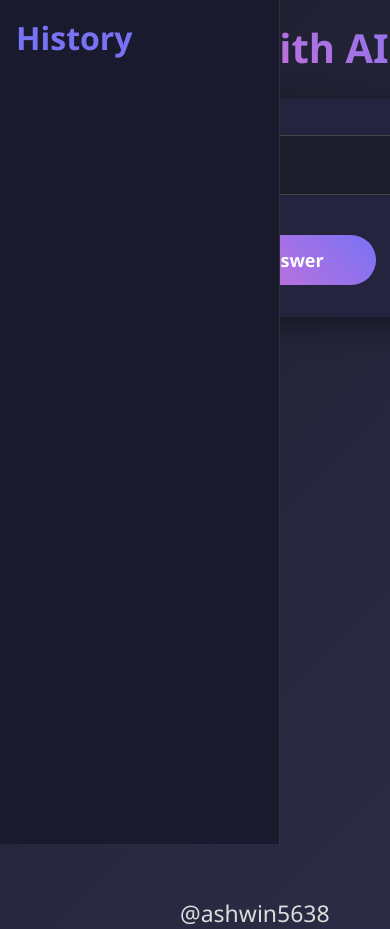
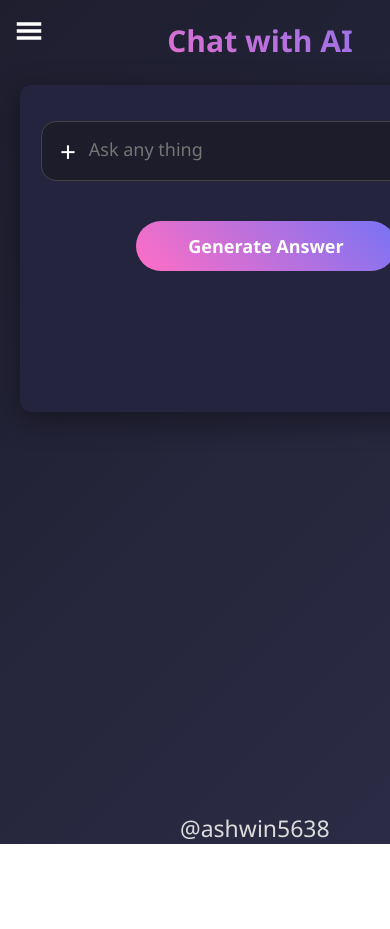
Before and after one commit to ashwin5638/AiChatApplication, a React (Create React App) app: page / in a window 390 px wide. Shown: the top 929 px of the page. After the commit the page ends 844 px from the top, so only its background shows below. Built offline with nearby package versions, Linux system fonts and the light colour scheme.

Commit message:
Update project

```diff
--- a/package.json
+++ b/package.json
@@ -3,6 +3,7 @@
   "version": "0.1.0",
   "private": true,
   "dependencies": {
+    "@react-icons/all-files": "^4.1.0",
     "@testing-library/dom": "^10.4.1",
     "@testing-library/jest-dom": "^6.8.0",
     "@testing-library/react": "^16.3.0",
@@ -13,6 +14,7 @@
     "lucide-react": "^0.542.0",
     "react": "^19.1.1",
     "react-dom": "^19.1.1",
+    "react-icons": "^5.5.0",
     "react-markdown": "^10.1.0",
     "react-scripts": "5.0.1",
     "remark-gfm": "^4.0.1",
--- a/src/Components/Chat/index.css
+++ b/src/Components/Chat/index.css
@@ -1,4 +1,6 @@
-/* Reset */
+/* -------------------- */
+/* 1. Global Reset + Base */
+/* -------------------- */
 * {
   margin: 0;
   padding: 0;
@@ -6,15 +8,12 @@
   font-family: "Segoe UI", Roboto, Helvetica, Arial, sans-serif;
 }
 
-/* Body */
 body {
   background: linear-gradient(135deg, #1e1e2f, #2b2b45);
   color: #fff;
   display: flex;
-
 }
 
-/* Container */
 .chat-div {
   display: flex;
   flex-direction: row;
@@ -24,8 +23,15 @@ body {
   margin: 0;
 }
 
+.head-mobile {
+  display: none;
+}
+
+/* -------------------- */
+/* 2. Desktop / Default */
+/* -------------------- */
 .chat-history {
-  width: 280px;           /* fixed width between 250–300px */
+  width: 280px;
   background: #1a1a2e;
   padding: 1rem;
   overflow-y: auto;
@@ -34,11 +40,46 @@ body {
   top: 0;
   left: 0;
   bottom: 0;
+  transition: transform 0.3s ease-in-out;
 }
 
-.chat-container{
+.chat-history.hidden {
+  transform: translateX(-100%);
+}
+.chat-history.active {
+  transform: translateX(0);
+  z-index: 1500;
+}
+
+.history-toggle {
+  position: fixed;
+  top: 15px;
+  left: 15px;
+  z-index: 2000;
+  background: transparent;
+  border: none;
+  color: #fff;
+  font-size: 28px;
+  cursor: pointer;
+  display: none;
+}
+
+.chat-container {
   display: flex;
   flex-direction: column;
+}
+
+.head-mobile {
+  display: block;
+  font-size: 24px;
+  font-weight: 600;
+  text-align: center;
+  margin-top: 60px;
+  color: #fff;
+}
+
+.history-head{
+  color: #7873f5;
 }
 
 .chat-item {
@@ -46,6 +87,7 @@ body {
   padding: 10px;
   border-radius: 8px;
   margin-bottom: 10px;
+  margin-top: 20px;
   cursor: pointer;
   transition: background 0.2s;
 }
@@ -53,23 +95,11 @@ body {
   background: #3a3a50;
 }
 
-
 .question {
   color: #a7a9ab;
   font-size: 15px;
 }
 
-.answer {
-  color: #fff;
-  font-size: 15px;
-  margin-top: 4px;
-}
-
-
-.history-head{
-  color: #7873f5;
-  margin-bottom: 20px;
-}
 
 .head {
   font-size: 33px;
@@ -98,7 +128,6 @@ body {
   animation: fadeIn 0.8s ease-in-out;
 }
 
-/* Button */
 .buttn {
   background: linear-gradient(45deg, #ff6ec4, #7873f5);
   border: none;
@@ -114,21 +143,20 @@ body {
   margin: 1rem auto;
   transition: all 0.3s ease;
 }
-
-.para{
-  color: gainsboro ;
-  margin-left: 830px;
-  margin-top: 300px ;
-  font-size: 20px;
-  font-weight: 500;
-}
-
 .buttn:hover {
   transform: scale(1.05);
   box-shadow: 0 0 15px rgba(239, 233, 237, 0.7);
 }
 
-.text-container{
+.para {
+  color: gainsboro;
+  margin-left: 830px;
+  margin-top: 300px;
+  font-size: 20px;
+  font-weight: 500;
+}
+
+.text-container {
   display: flex;
   flex-direction: row;
   width: 100%;
@@ -145,14 +173,12 @@ body {
   min-height: 60px;
   transition: height 0.2s ease;
 }
-
-
 .text-container:focus {
   border: 1px solid #7873f5;
   box-shadow: 0 0 10px rgba(120, 115, 245, 0.5);
 }
 
-.text-area{
+.text-area {
   width: 100%;
   max-width: 80vh;
   padding-top: 5px;
@@ -179,7 +205,6 @@ body {
   color: #fff;
   gap: 6px;
 }
-
 .remove-file {
   border: none;
   background: transparent;
@@ -187,8 +212,6 @@ body {
   font-size: 14px;
   cursor: pointer;
 }
-
-
 
 .chat-plus {
   border: none;
@@ -198,19 +221,6 @@ body {
   font-weight: 200;
   padding-left: 8px;
   cursor: pointer;
-}
-
-
-.answer-box {
-  position: relative;
-  background: transparent;
-  margin-bottom: 100px;
-  padding: 16px;
-  margin-left: 380px;
-  width: 135vh;
-  border-radius: 8px;
-  margin-top: 100px;
-  font-family: monospace;
 }
 
 .copy-btn {
@@ -227,48 +237,27 @@ body {
   cursor: pointer;
   transition: 0.2s;
 }
-
 .copy-btn:hover {
   background: #444;
 }
 
-.answer-container{
+.answer-container {
   margin-top: 40px;
 }
-
-
 
 .answer-box {
   animation: fadeIn 0.4s ease-in-out;
 }
-@keyframes fadeIn {
-  from { opacity: 0; transform: translateY(10px); }
-  to { opacity: 1; transform: translateY(0); }
-}
-
-
-/* Scrollbar styling */
-.text-area::-webkit-scrollbar {
-  width: 8px;
-}
-.text-area::-webkit-scrollbar-track {
-  background: #1c1c2b;
-  border-radius: 10px;
-}
-.text-area::-webkit-scrollbar-thumb {
-  background: #444;
-  border-radius: 10px;
-}
-.text-area::-webkit-scrollbar-thumb:hover {
-  background: #7873f5;
-}
-.text-area {
-  scrollbar-width: thin;
-  scrollbar-color: #444 #1c1c2b;
-}
-
-/* Answer display */
 .answer-box {
+  position: relative;
+  background: transparent;
+  margin-bottom: 100px;
+  padding: 16px;
+  margin-left: 380px;
+  width: 135vh;
+  border-radius: 8px;
+  margin-top: 100px;
+  font-family: monospace;
   background: #1a1a2e;
   padding: 1rem;
   border-radius: 12px;
@@ -281,109 +270,100 @@ body {
   padding-left: 40px;
   font-size: 22px;
 }
-
 .answer-box pre {
   background: #0e0e16;
   padding: 0.8rem;
   border-radius: 10px;
   overflow-x: auto;
 }
-
-.answer{
+.answer {
   padding-left: 30px;
   font-size: 25px;
 }
 
-/* Animations */
+/* -------------------- */
+/* 3. Animations + Scrollbars */
+/* -------------------- */
 @keyframes fadeIn {
   from { opacity: 0; transform: translateY(20px); }
   to { opacity: 1; transform: translateY(0); }
 }
 
-/* 📱 Mobile Optimizations */
+.text-area::-webkit-scrollbar { width: 8px; }
+.text-area::-webkit-scrollbar-track { background: #1c1c2b; border-radius: 10px; }
+.text-area::-webkit-scrollbar-thumb { background: #444; border-radius: 10px; }
+.text-area::-webkit-scrollbar-thumb:hover { background: #7873f5; }
+.text-area { scrollbar-width: thin; scrollbar-color: #444 #1c1c2b; }
+
+/* -------------------- */
+/* 4. Tablet (≤768px) */
+/* -------------------- */
 @media (max-width: 768px) {
+  .chat { padding: 1rem; }
+  .head { font-size: 1.5rem; }
+  .text-area { font-size: 0.9rem; height: 100px; padding: 0.8rem; }
+  .buttn { width: 100%; max-width: none; font-size: 0.9rem; }
+  .answer-box { font-size: 0.9rem; }
+}
+
+/* -------------------- */
+/* 5. Mobile (≤480px) */
+/* -------------------- */
+@media (max-width: 480px) {
+  .chat-div {
+    margin-top: 15px;
+    margin: 0px;
+    height: 100vh;
+    width: 480px;
+  }
+  .history-toggle { display: block; }
+  .chat-history { transform: translateX(-100%); }
 
   .chat {
-    padding: 1rem;
+    width: 450px;
+    margin: 0px;
+    border-radius: 12px;
+    margin-left: 20px;
+  }
+
+  .para {
+    color: gainsboro;
+    margin-left: 180px;
+    margin-top: 400px;
+    font-size: 23px;
+    font-weight: 500;
   }
 
   .head {
-    font-size: 1.5rem;
-  }
-
-  .text-area {
-    font-size: 0.9rem;
-    height: 100px;
-    padding: 0.8rem;
-  }
-
-  .buttn {
-    width: 100%;
-    max-width: none;
-    font-size: 0.9rem;
-  }
-
-  .answer-box {
-    font-size: 0.9rem;
-  }
-}
-
-
-
-@media (max-width: 480px) {
-  .chat-div {
-    margin-top: 15px;
-    width: 100%;
-    margin: 0px;
-  }
-
-  .chat {
-    width: 480px;
-    max-width: 100%;
-    margin: 0px;
-    border-radius: 12px;
-  }
-
-
-  .para{
-  color: gainsboro ;
-  margin-left: 180px;
-  margin-top: 580px ;
-  font-size: 23px;
-  font-weight: 500;
-}
-.head {
-    font-size: 40px;
+    font-size: 30px;
     margin-top: 20px;
     text-align: center;
     margin-left: 50px;
   }
 
- .text-container{
+  .text-container {
     display: flex;
     flex-direction: row;
     width: 100%;
-  max-width: 460px;
+    margin: 5px;
+    max-width: 140vh;
     border-radius: 15px;
     border: 1px solid #444;
     background: #1c1c2b;
-  margin: 0px;
     padding: 10px;
     margin-bottom: 1.5rem;
     margin-top: 20px;
     resize: none;
     transition: border 0.3s;
-   min-height: 60px;
+    min-height: 40px;
     transition: height 0.2s ease;
   }
-
-
   .text-container:focus {
     border: 1px solid #7873f5;
     box-shadow: 0 0 10px rgba(120, 115, 245, 0.5);
   }
 
-.text-area{
+  .text-area {
     width: 100%;
     max-width: 450px;
     padding-top: 5px;
@@ -418,8 +398,6 @@ body {
     cursor: pointer;
   }
 
-
-
   .chat-plus {
     border: none;
     background: transparent;
@@ -429,7 +407,6 @@ body {
     cursor: pointer;
   }
 
-
   .buttn {
     width: 100%;
     max-width: 260px;
@@ -437,17 +414,42 @@ body {
     height: 50px;
     margin-left: 100px;
   }
+  .history-head{
+     color: #7873f5;
+    margin-top: 50px;
+  }
 
+.copy-btn {
+  position: absolute;
+  top: 10px;
+  right: 15px;
+  background: transparent;
+  margin-bottom: 80px;
+  border: 1px solid #e0dbdb;
+  font-size: 12px;
+  border-radius: 6px;
+  padding: 4px 10px;
+  color: #b1adad;
+  cursor: pointer;
+  transition: 0.2s;
+}
+.copy-btn:hover {
+  background: #444;
+}
  .answer-box {
     font-size: 15px;
     line-height: 1.4;
-    padding: 0.8rem;
-    margin-top: 1rem;
-    padding-left: 15px;
+    padding: 10px;
+    width: 100%;
+    margin-top: 50px;
+    margin-left: 10px;
+    margin-right: 10px;
+    padding-left: 30px;
+    overflow: visible;
   }
 
   .answer {
-    font-size: 18px;
-    padding-left: 15px;
+    font-size: 26px;
   }
+
 }
--- a/src/Components/Chat/index.js
+++ b/src/Components/Chat/index.js
@@ -2,6 +2,7 @@ import { useState } from "react";
 import axios from "axios";
 import ReactMarkdown from "react-markdown";
 import remarkGfm from "remark-gfm";
+import { GiHamburgerMenu } from "react-icons/gi";
 import "./index.css";
 
 const ChatAi = () => {
@@ -11,6 +12,7 @@ const ChatAi = () => {
   const [fileData, setFileData] = useState(null);
   const [fileName, setFileName] = useState("");
   const [history, setHistory] = useState([]);
+    const [showHistory, setShowHistory] = useState(false);
 
 
 
@@ -57,12 +59,27 @@ const generateAnswer = async () => {
 
   return (
     <div className="chat-div">
+      <button
+        className="history-toggle"
+        onClick={() => setShowHistory(!showHistory)}
+      >
+        <GiHamburgerMenu />
+      </button>
+        <div className={`chat-history ${showHistory ? "active" : "hidden"}`}>
+        <h2 className="history-head">History</h2>
+          {history.map((item, index) => (
+    <div key={index} className="chat-item">
+      <p className="question"><strong></strong> {item.question}</p>
+
+    </div>
+  ))}
+      </div>
 
     <div className="chat-history">
       <h1 className="history-head">History</h1>
   {history.map((item, index) => (
     <div key={index} className="chat-item">
-      <p className="question"><strong>You:</strong> {item.question}</p>
+      <p className="question"><strong></strong> {item.question}</p>
 
     </div>
   ))}
```
Also changed, not shown: 1 other file (tests, documents, lock files or other folders). Lines whose indentation alone changed are shown as unchanged.
